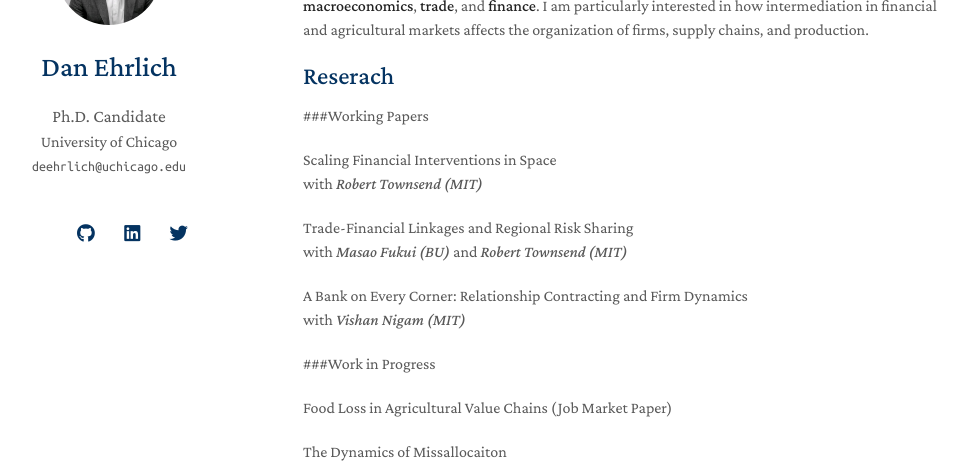
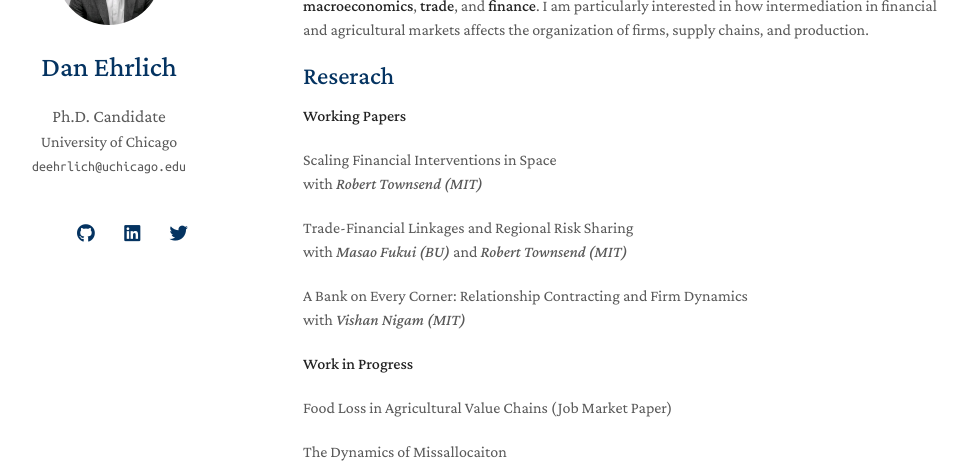
Before and after one commit to danielehrlich/danielehrlich.github.io, a Jekyll site: the page built from index.md, in a window 1280 px wide. Shown: the part 163-626 px from the top of the page, without its empty margins (167-1141 px from the left). Built offline with Jekyll 4.4.1, drawn with Linux system fonts in a browser that asks for light colours; nearby versions of some CDN libraries; a style sheet for code colours, icons or effects is not loaded; our own code applies the rules of GitHub Pages for plain Markdown files.

```diff
--- a/index.md
+++ b/index.md
@@ -9,7 +9,7 @@ My research is broadly concerned with economic growth in developing economies, u
 
 ## Reserach
 
-###Working Papers
+**Working Papers**
 
 Scaling Financial Interventions in Space
 with *Robert Townsend (MIT)*
@@ -20,7 +20,7 @@ with *Masao Fukui (BU)* and *Robert Townsend (MIT)*
 A Bank on Every Corner: Relationship Contracting and Firm Dynamics
 with *Vishan Nigam (MIT)*
 
-###Work in Progress
+**Work in Progress**
 
 Food Loss in Agricultural Value Chains (Job Market Paper)
 
```
